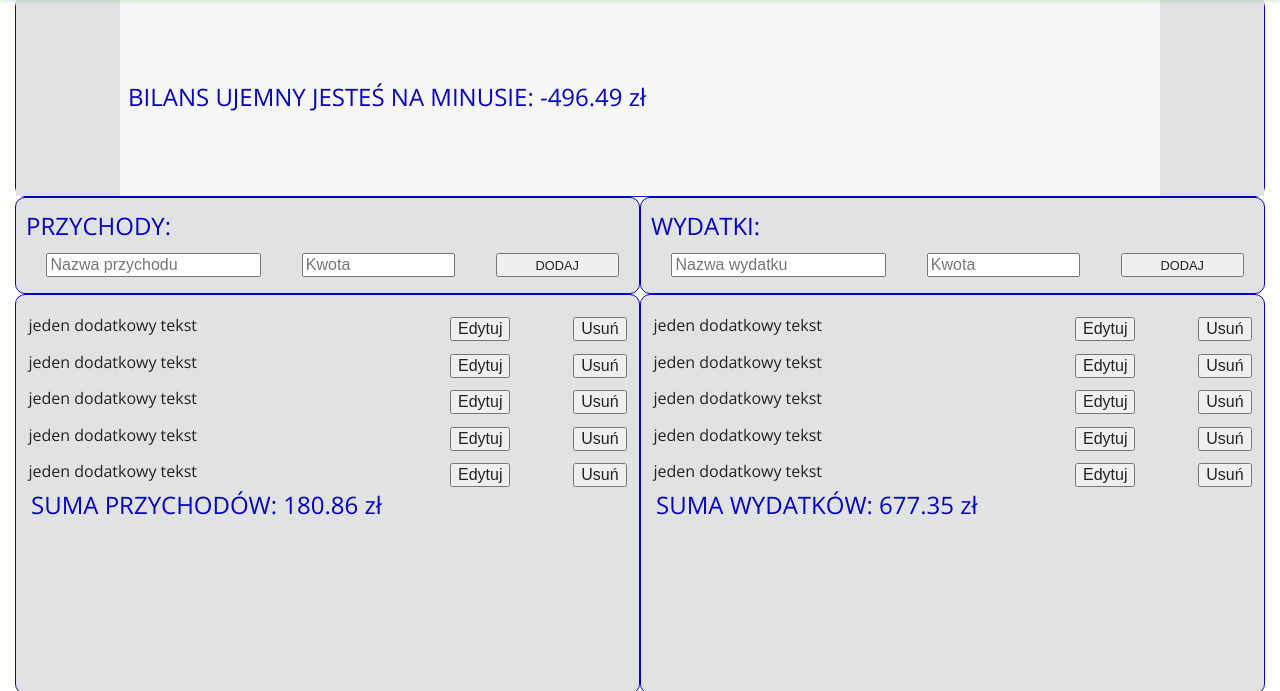
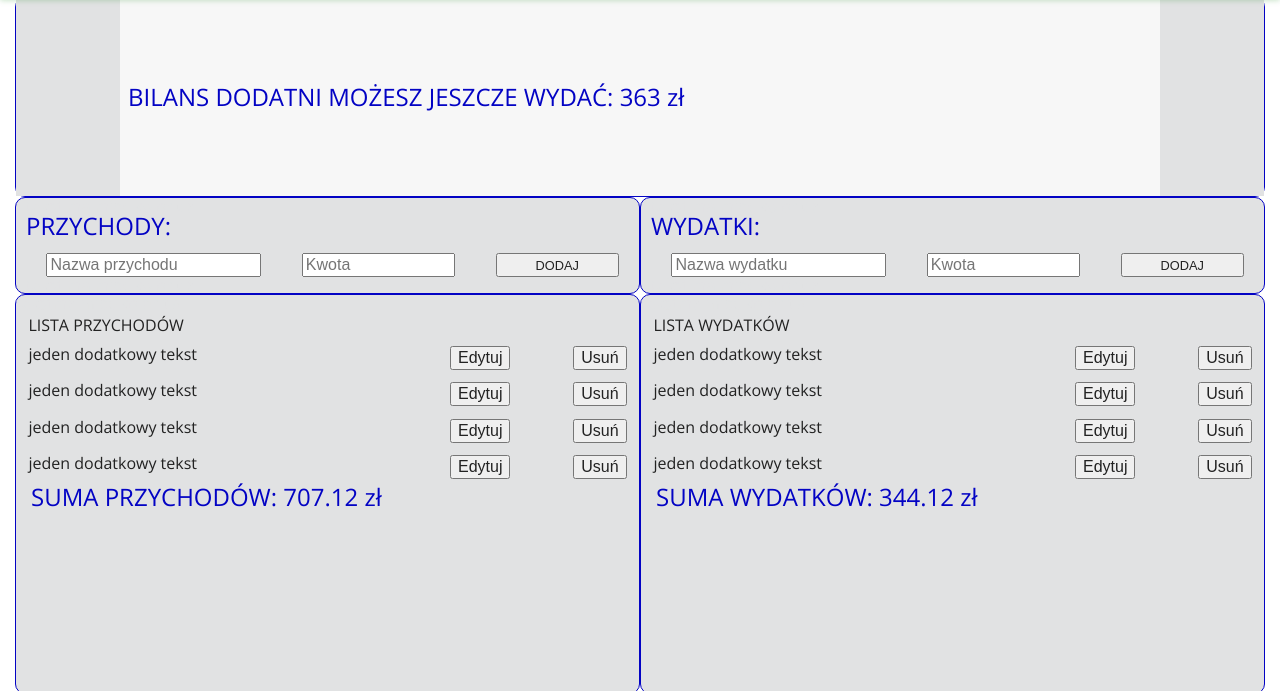
Before and after one commit to Magyarrigo/HouseholdBudget, a website: page index.html in a window 1280 px wide. Shown: the part 73-764 px from the top of the page. Drawn offline with nearby package versions, Linux system fonts and the light colour scheme.

Commit message:
StartOfCreatingOfIncomeTable

```diff
--- a/index.html
+++ b/index.html
@@ -54,32 +54,32 @@
       </div>
 
       <div class="row inputFields">
+
         <div class="col-6 inputFields__incomes">
           <p class = "inputFields__incomes--separatingLine">tekst ma miec kolor tla</p>
           <h1 id = "incomes">PRZYCHODY:</h1>
-
-          <div class="inputFields__incomes--inputArea">
+          <form class="inputFields__incomes--inputArea">
             <input  type = "text" id ="inputIncomeText" placeholder="Nazwa przychodu" />
             <input id = "inputIncomeSum" placeholder="Kwota" />
             <button id = "inputIncomeButton">DODAJ</button>
-          </div>
+          </form>
           <p class = "inputFields__incomes--separatingLine">tekst ma miec kolor tla</p>
         </div>
 
         <div class="col-6 inputFields__expenses">
           <p class = "inputFields__expenses--separatingLine">tekst ma miec kolor tla</p>
-          <h1>WYDATKI:</h1>
-          <div class="inputFields__expenses--inputArea">
+          <h1 id = "expenses">WYDATKI:</h1>
+          <form class="inputFields__expenses--inputArea">
             <input type = "text" id = "inputExpenseText" placeholder="Nazwa wydatku" />
             <input id = "inputExpenseSum" placeholder="Kwota" />
             <button id = "inputExpenseButton">DODAJ</button>
-          </div>
+          </form>
           <p class = "inputFields__expenses--separatingLine">tekst ma miec kolor tla</p>
         </div>
       </div>
 
       <section class="row balanceTable">
-        <div class="col-6 balanceTable__incomes" id="incomes">
+        <div class="col-6 balanceTable__incomes">
           <div>
             <div class="balanceTable__incomes--container">
               <div>
@@ -87,31 +87,31 @@
                 <ul>
                   <li>
                     <div class="balanceTable__incomes--list">
-                      <p>jeden dodatkowy tekst</p>
+                      <p id = "item-0" class = "balanceTable__incomes--item">LISTA PRZYCHODÓW</p>
+
+                    </div>
+                  </li>
+                  <li>
+                    <div class="balanceTable__incomes--list">
+                      <p id = "item-1" class = "balanceTable__incomes--item">jeden dodatkowy tekst</p>
                       <button>Edytuj</button><button>Usuń</button>
                     </div>
                   </li>
                   <li>
                     <div class="balanceTable__incomes--list">
-                      <p>jeden dodatkowy tekst</p>
+                      <p class = "balanceTable__incomes--item">jeden dodatkowy tekst</p>
                       <button>Edytuj</button><button>Usuń</button>
                     </div>
                   </li>
                   <li>
                     <div class="balanceTable__incomes--list">
-                      <p>jeden dodatkowy tekst</p>
+                      <p class = "balanceTable__incomes--item">jeden dodatkowy tekst</p>
                       <button>Edytuj</button><button>Usuń</button>
                     </div>
                   </li>
                   <li>
                     <div class="balanceTable__incomes--list">
-                      <p>jeden dodatkowy tekst</p>
-                      <button>Edytuj</button><button>Usuń</button>
-                    </div>
-                  </li>
-                  <li>
-                    <div class="balanceTable__incomes--list">
-                      <p>jeden dodatkowy tekst</p>
+                      <p class = "balanceTable__incomes--item">jeden dodatkowy tekst</p>
                       <button>Edytuj</button><button>Usuń</button>
                     </div>
                   </li>
@@ -122,7 +122,7 @@
           </div>
         </div>
 
-        <div class="col-6 balanceTable__expenses" id="expenses">
+        <div class="col-6 balanceTable__expenses">
           <div>
             <div class="balanceTable__expenses--container">
               <div>
@@ -130,8 +130,8 @@
                 <ul>
                   <li>
                     <div class="balanceTable__expenses--list">
-                      <p>jeden dodatkowy tekst</p>
-                      <button>Edytuj</button><button>Usuń</button>
+                      <p>LISTA WYDATKÓW</p>
+
                     </div>
                   </li>
                   <li>
@@ -165,15 +165,12 @@
           </div>
         </div>
 
-
         </div>
       </section>
       <div class="row aboutMe" id="aboutMe">
         <div class="col-2 aboutMe__myPicture">
           <div class ="aboutMe__myPicture--cirkle">
-
           </div>
-
         </div>
         <div class="col-10 aboutMe__myCV">
           <h2 id="about">about Me</h2>
--- a/js/index.js
+++ b/js/index.js
@@ -14,36 +14,26 @@ hamburgerMenu.addEventListener("click", function () {
 
 //construction and management of the income table
 
+const incomesArrayValues = [123, 15, 26.12,543];
+const incomesArrayDescriptions = ["pierwszy", "drugi", "trzeci"];
+const expensesArrayValues = [254.12, 4,32,47, 7];
+const expensesArrayDescriptions = ["pierwszywyd", "drugiwyd"];
 
+//let incomesArrayValues = [];
+//incomesArray.map((element) => {
+// incomesArrayValues.push(element[1]);
+//});
+//let expensesArrayValues = [];
+//expensesArray.map((element) => {
+//  expensesArrayValues.push(element[1]);
+//});
 
-
-
-
-const incomesArray = [
-  ["tekst1", 123],
-  ["tekst2", 23.43],
-  ["nowytekst", 34.43],
-];
-const expensesArray = [
-  ["tekst3", 23.23],
-  ["tekstszesc", 654.12],
-];
-
-let incomesArrayValues = [];
-incomesArray.map((element) => {
-  incomesArrayValues.push(element[1]);
-});
-let expensesArrayValues = [];
-expensesArray.map((element) => {
-  expensesArrayValues.push(element[1]);
-});
-
-let sumOfIncomes = 0;
-let sumOfExpenses = 0;
-sumOfIncomes = incomesArrayValues.reduce((acc, number) => {
+//let sumOfIncomes = 0;
+//let sumOfExpenses = 0;
+const sumOfIncomes = incomesArrayValues.reduce((acc, number) => {
   return acc + number;
 }, 0);
-sumOfExpenses = expensesArrayValues.reduce((acc, number) => {
+const sumOfExpenses = expensesArrayValues.reduce((acc, number) => {
   return acc + number;
 }, 0);
 //end of construction and managment of the income table
@@ -105,3 +95,14 @@ sumOfExpensesH1.innerText = `SUMA WYDATKÓW: ${sumOfExpenses} ${currency}`;
 sumOfExpensesH1.classList.add("balanceTable__expenses--summary");
 balanceTableExpensesSummary.appendChild(sumOfExpensesH1);
 //End of creation <h1> elements with sum of incomes & sum of expenses
+
+/*var arrayOfParagrafs = [
+  ...document.querySelectorAll(".balanceTable__incomes--item"),
+];
+incomesArrayDescriptions = [];
+arrayOfParagrafs.map((e) => {
+  console.log(e.innerHTML);
+  incomesArrayDescriptions.push(e.innerHTML);
+});
+console.log(incomesArrayDescriptions);
+*/
--- a/scss/elements/_balanceTable.scss
+++ b/scss/elements/_balanceTable.scss
@@ -25,6 +25,7 @@
         width: 60%;
       }
     }
+
     &--summary {
       position: relative;
       left: 15px;
--- a/scss/settings/_index.scss
+++ b/scss/settings/_index.scss
@@ -1,6 +1,7 @@
-@import "fonts";
+/*@import "fonts";
 @import "color";
 @import "mixins";
 
 
 $button-radius: 35px;
+*/
--- a/scss/settings/_mixins.scss
+++ b/scss/settings/_mixins.scss
@@ -1,6 +1,6 @@
 
 @mixin mobile {
-  @media only screen and (max-width: 990px) {
+  @media only screen and (max-width: 900px) {
     @content;
   }
 }
```
Also changed, not shown: css/main.css, 1 other file.
